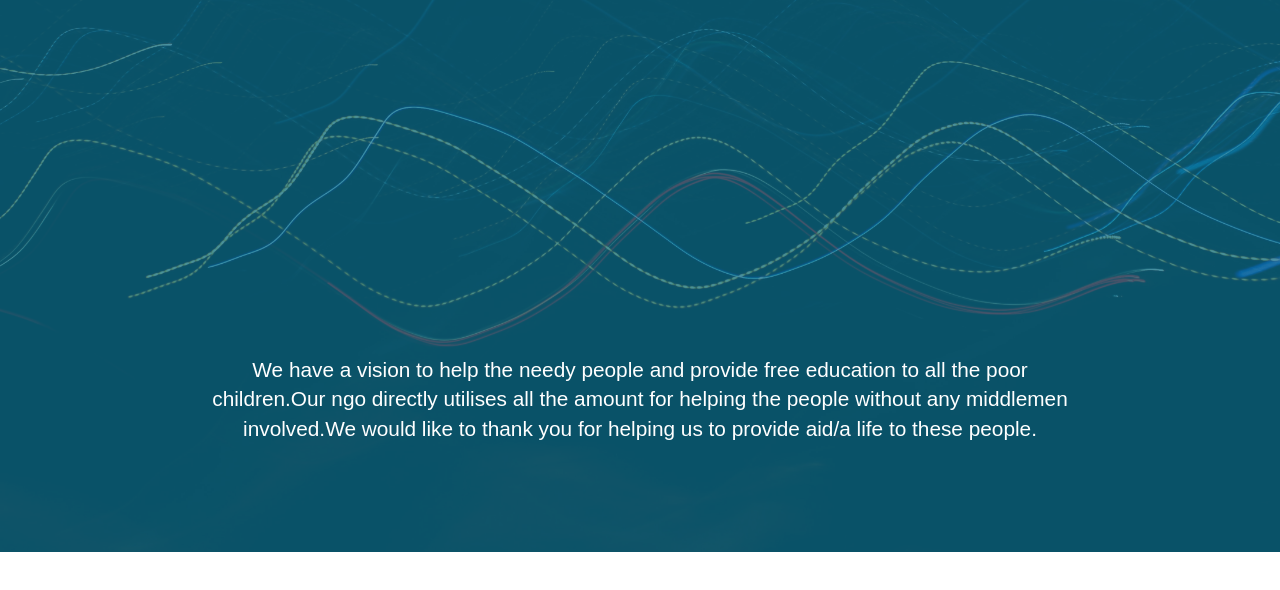
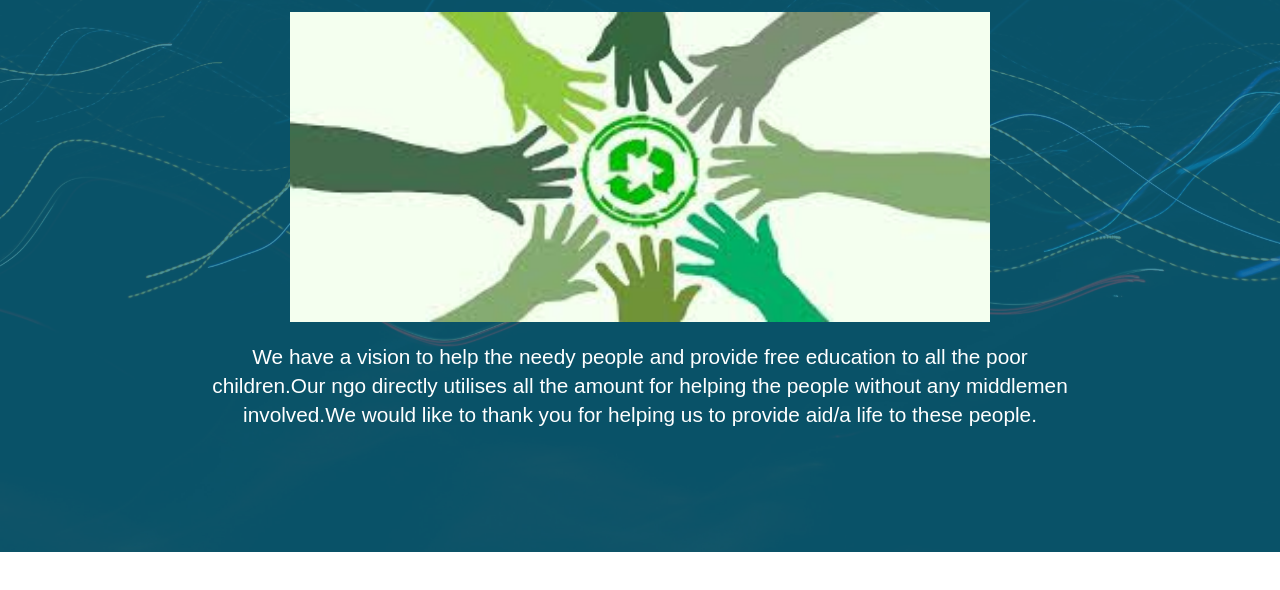
Before and after one commit to vaibhav1404/The-Sparks-Foundation, a plain HTML site: page index.html in a window 1280 px wide. Shown: the part 248-838 px from the top of the page. After the commit the page ends 800 px from the top, so only its background shows below. Drawn offline with Linux system fonts and the light colour scheme.

Commit message:
Updated Code

```diff
--- a/css/menu.css
+++ b/css/menu.css
@@ -46,7 +46,7 @@
 
 }
 
-/* HAMburger lines -top and bottom */
+
 
 .menu-wrap .hamburger > div::before,
 .menu-wrap .hamburger > div::after{
--- a/css/style.css
+++ b/css/style.css
@@ -26,6 +26,11 @@ body{
    margin:auto;
    overflow: hidden;
    padding:0 3rem;
+   display: flex;
+   flex-direction: column;
+   align-items: center;
+   text-align: center;
+   justify-content: center;
 
 }
 
@@ -47,15 +52,7 @@ body{
    z-index:-1;
 }
 
-#showcase .showcase-container{
-   display:flex;
-   flex-direction: column;
-   text-align: center;
-   justify-content: center;
-   align-items: center;
-   height:100%;
 
-}
 
 #showcase h1{
    text-align: center;
@@ -67,6 +64,15 @@ body{
 
    font-size: 4rem;
    text-align: center;
+
+}
+#showcase .beauty{
+   display: flex;
+   flex-direction: column;
+   justify-content: center;
+   align-items: center;
+
+
 
 }
 #showcase p{
@@ -142,3 +148,11 @@ body{
    background: #6fb123;
    border: rgb(255, 217, 0) 1.5px solid;
 }
+
+.py1{
+   padding-top:4px;
+}
+
+.py2{
+   padding-top:20px;
+}
--- a/index.html
+++ b/index.html
@@ -32,8 +32,11 @@
    <header id="showcase"  >
       <h1>The Sparks Foundation</h1>
       <h2>Welcome</h2>
+      <div class="beauty py1">
+         <img src="./img/images.jpg" alt="image" height="310px" width="700px">
+      </div>
 
-      <div class="container showcase-container">
+      <div class="container py2">
           <p>We have a vision to help the needy people and provide free education to all the poor children.Our ngo directly utilises all the amount for helping the people without any middlemen involved.We would like to thank you for helping us to provide aid/a life to these people.</p>
 
 
```
